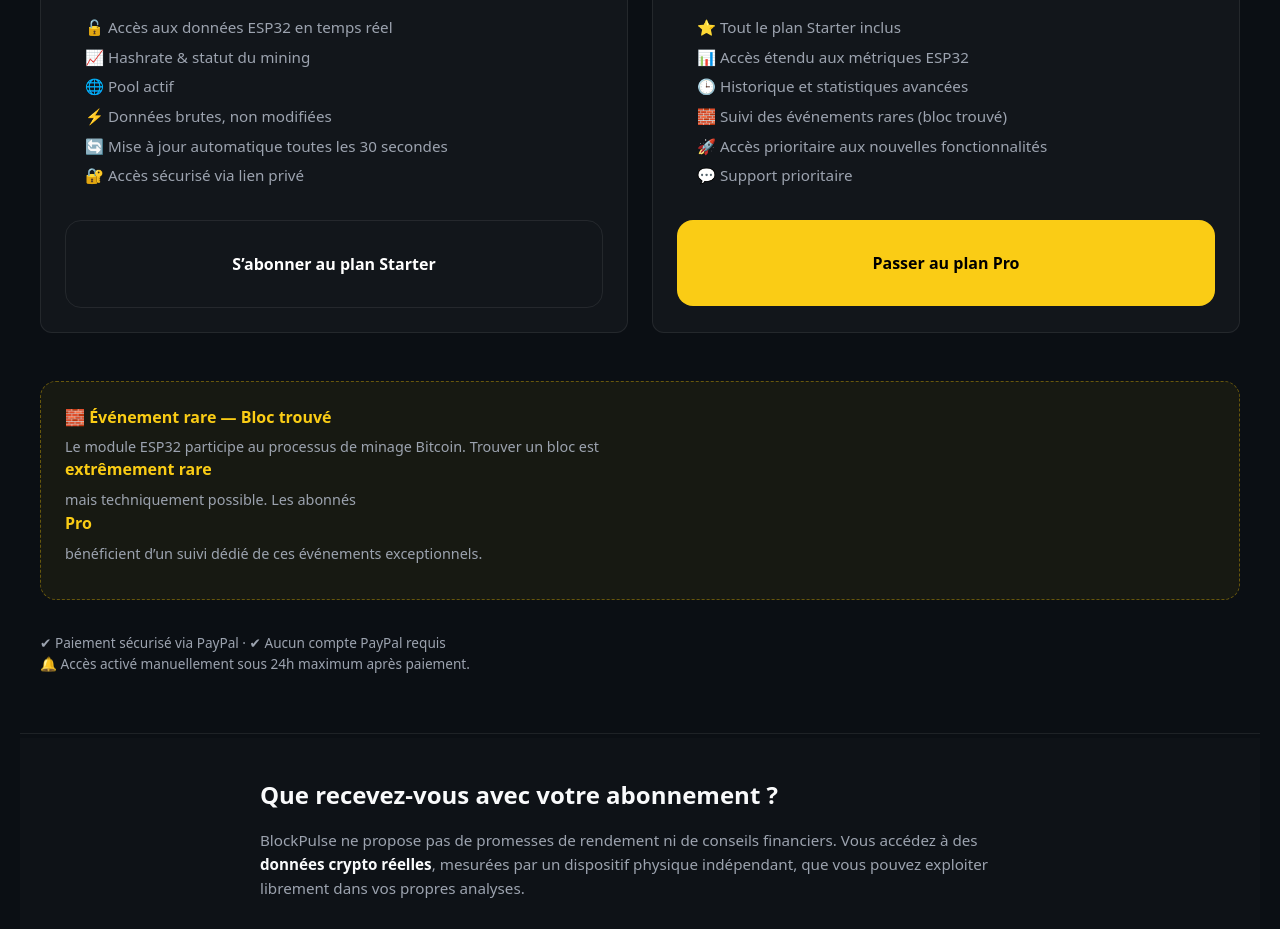
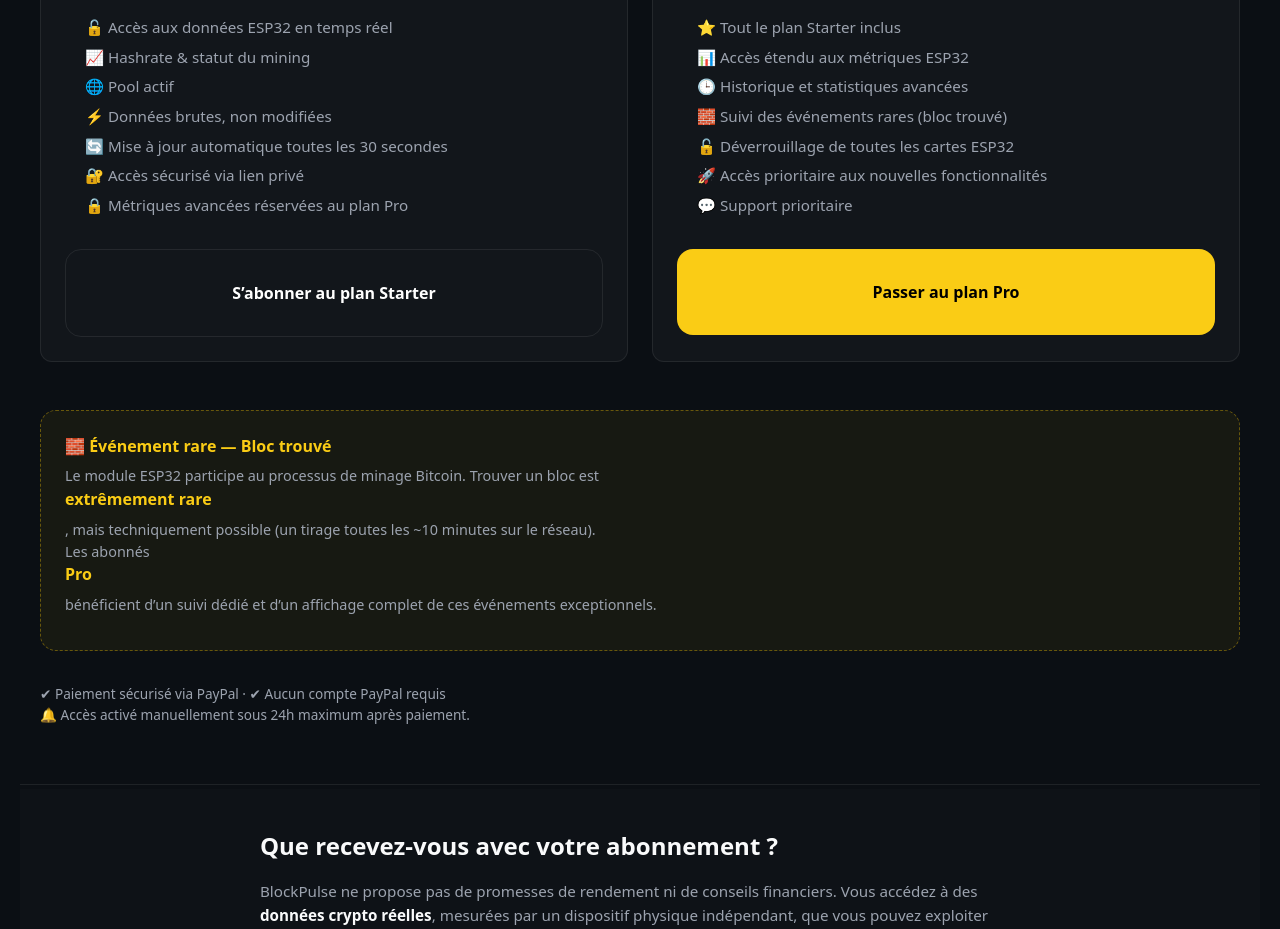
Before and after one commit to cdevl3749/blockpulse-coming-soon, a React (Vite) app: page / in a window 1280 px wide. Shown: the part 2440-3369 px from the top of the page. Built offline with nearby package versions, Linux system fonts and the light colour scheme; no server answers.

Commit message:
ajout cadnas

```diff
--- a/src/components/home/Pricing.jsx
+++ b/src/components/home/Pricing.jsx
@@ -31,6 +31,7 @@ export default function Pricing() {
               <li>⚡ Données brutes, non modifiées</li>
               <li>🔄 Mise à jour automatique toutes les 30 secondes</li>
               <li>🔐 Accès sécurisé via lien privé</li>
+              <li>🔒 Métriques avancées réservées au plan Pro</li>
             </ul>
 
             <a
@@ -60,6 +61,7 @@ export default function Pricing() {
               <li>📊 Accès étendu aux métriques ESP32</li>
               <li>🕒 Historique et statistiques avancées</li>
               <li>🧱 Suivi des événements rares (bloc trouvé)</li>
+              <li>🔓 Déverrouillage de toutes les cartes ESP32</li>
               <li>🚀 Accès prioritaire aux nouvelles fonctionnalités</li>
               <li>💬 Support prioritaire</li>
             </ul>
@@ -82,10 +84,12 @@ export default function Pricing() {
           <strong>🧱 Événement rare — Bloc trouvé</strong>
           <p>
             Le module ESP32 participe au processus de minage Bitcoin.
-            Trouver un bloc est <strong>extrêmement rare</strong> mais
-            techniquement possible.
+            Trouver un bloc est <strong>extrêmement rare</strong>, mais
+            techniquement possible (un tirage toutes les ~10 minutes
+            sur le réseau).
+            <br />
             Les abonnés <strong>Pro</strong> bénéficient d’un suivi
-            dédié de ces événements exceptionnels.
+            dédié et d’un affichage complet de ces événements exceptionnels.
           </p>
         </div>
 
```
